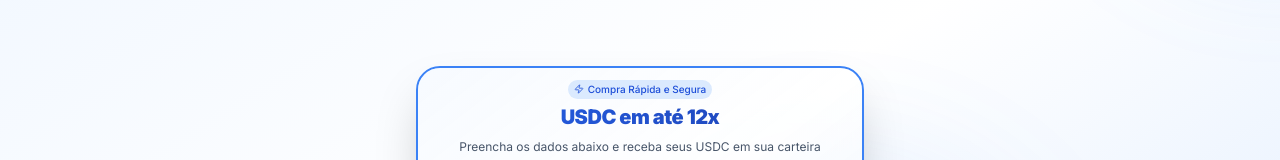
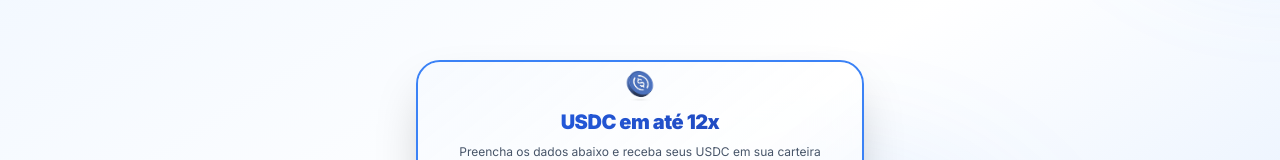
Before and after one commit to agionetwork/agio-12x, a Next.js app: page /comprar in a window 1280 px wide. Shown: the part 213-373 px from the top of the page. Built offline with nearby package versions, Linux system fonts and the light colour scheme; no server answers.

Commit message:
feat: substitui 'Compra Rápida e Segura' pelo logotipo USDC
- Remove texto 'Compra Rápida e Segura' com ícone Zap
- Adiciona logotipo USDC.png (32x32px) no topo da box
- Melhora identidade visual com logo oficial da moeda
- Mantém animação de escala para o logo

```diff
--- a/components/PaymentForm.tsx
+++ b/components/PaymentForm.tsx
@@ -118,10 +118,13 @@
                     initial={{ scale: 0.8 }}
                     animate={{ scale: 1 }}
                     transition={{ delay: 0.2 }}
-                    className="inline-flex items-center gap-1 bg-blue-100 text-blue-700 px-1.5 py-0.5 rounded-full text-[10px] font-medium mb-1"
+                    className="inline-flex items-center justify-center mb-1"
                   >
-                    <Zap className="w-2.5 h-2.5" />
-                    Compra Rápida e Segura
+                    <img
+                      src="/images/USDC.png"
+                      alt="USDC Logo"
+                      className="w-8 h-8 object-contain"
+                    />
                   </motion.div>
 
                   <h2 className="text-lg md:text-xl font-black text-gradient mb-2">
```
